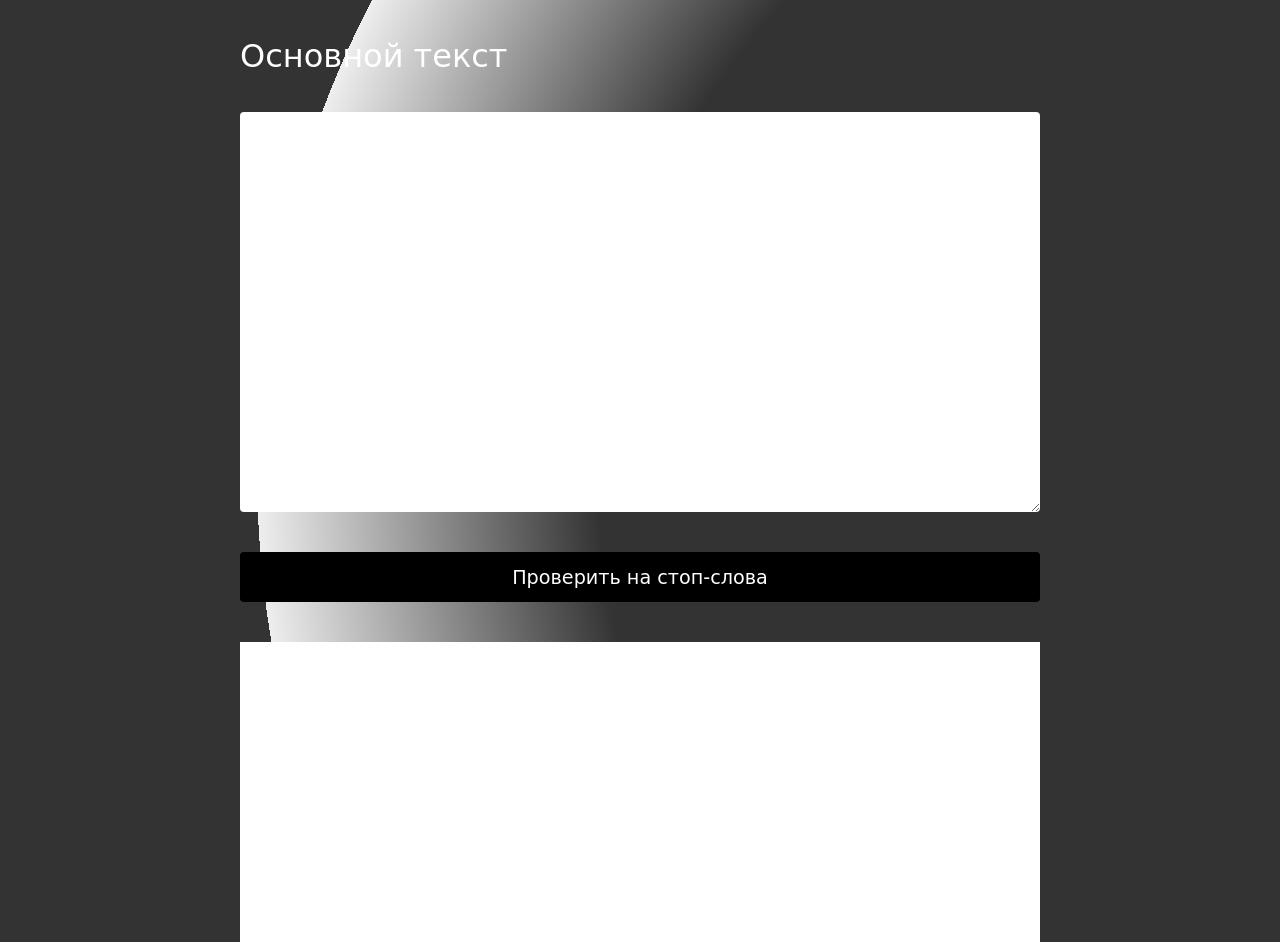
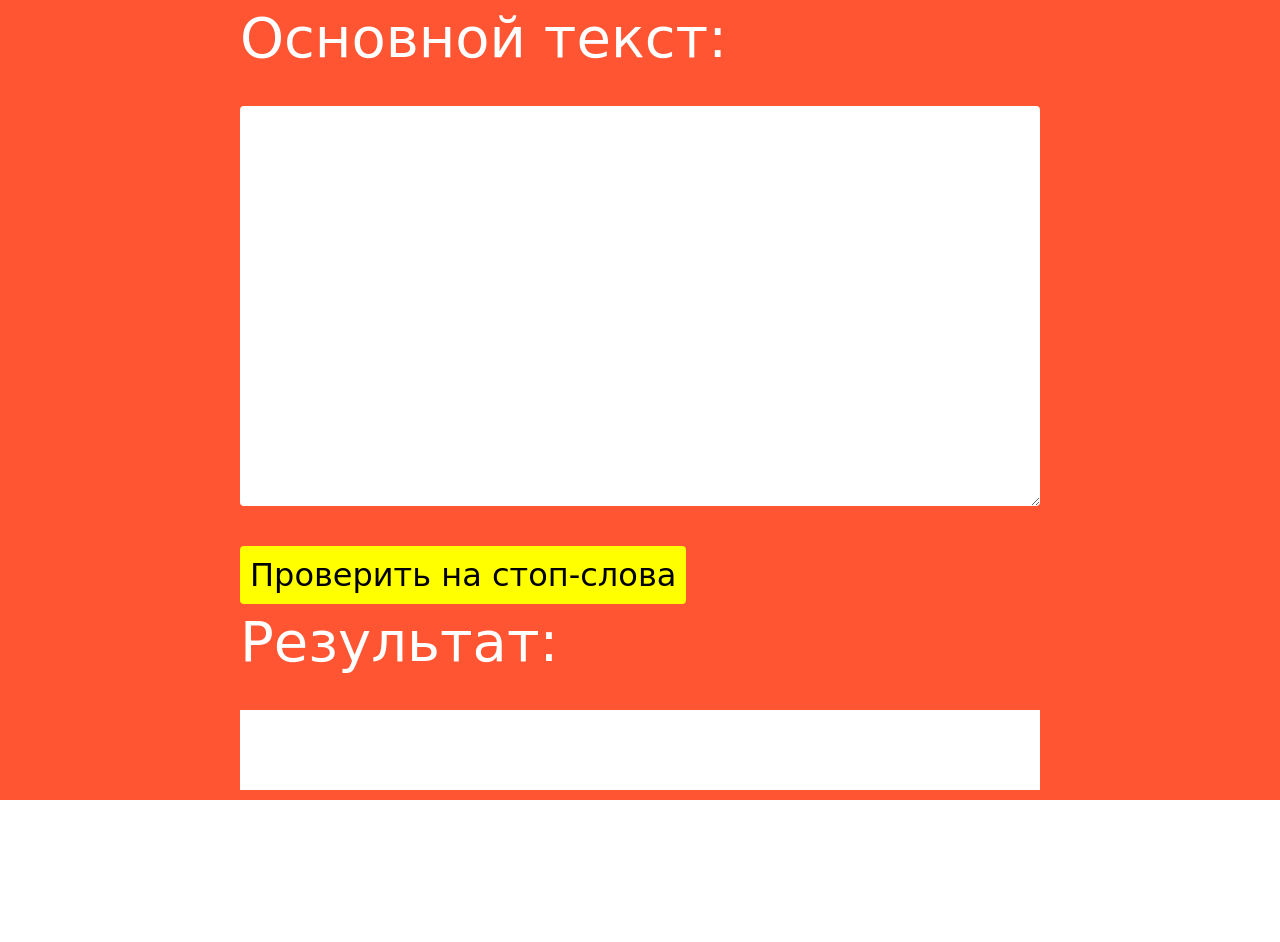
Before and after one commit to smsreader/smsreader.github.io, a plain HTML site: page index.html in a window 1280 px wide. After the commit the page ends 800 px from the top, so only its background shows below. Drawn offline with nearby package versions, Linux system fonts and the light colour scheme; a web font is replaced by a local one.

Commit message:
a little bit of design

```diff
--- a/index.html
+++ b/index.html
@@ -11,11 +11,15 @@
 <body>
 	<div class="page">
 		<form action="">
-			<label for="mainText">Основной текст</label>
+			<label for="mainText">Основной текст:</label>
 			<textarea name="mainText"></textarea>
 			<input type="submit" value="Проверить на стоп-слова">
 		</form>
-		<div class="result"></div>
+		<div class="result__block">
+			<h2 class="result__heading">Результат:</h2>
+			<div class="result"></div>
+		</div>
+
 	</div>
 	<script src="script/stopwords.js"></script>
 	<script src="script/toxicwords.js"></script>
--- a/style/style.css
+++ b/style/style.css
@@ -1,7 +1,7 @@
 .page {
     font-family: 'Forum', cursive;
     min-height: 100vh;
-    background-image: radial-gradient(circle at 100%, #333, #333 50%, #eee 75%, #333 75%);
+    background-color: #ff5533;
     display: flex;
     flex-direction: column;
     align-items: center;
@@ -9,12 +9,13 @@
 }
 
 label {
-    font-size: 2em;
+    font-size: 3.5em;
     color: white;
     margin-top: 40px;
+    border-radius: 4px;
 }
 
-label, textarea, input {
+textarea, input {
     display: block;
     border-radius: 4px;
 }
@@ -24,7 +25,7 @@ textarea {
     width: 800px;
     height: 400px;
     border: 0;
-    font-size: 1.2em;
+    font-size: 2em;
     font-family: 'Forum', cursive;
     box-sizing: border-box;
     padding: 10px;
@@ -35,26 +36,32 @@ textarea:focus, input:focus {
 }
 
 input[type="submit"] {
-    width: 800px;
-    height: 50px;
-    border: 2px solid black;
-    background-color: black;
-    color: white;
-    font-size: 1.2em;
+    border: 0;
+    color: black;
+    font-size: 2em;
     cursor: pointer;
     display: block;
-    margin: auto;
     font-family: 'Forum', cursive;
+    box-sizing: border-box;
+    padding: 10px;
+    background-color: yellow;
 }
 
 input[type="submit"]:hover {
     opacity: .8;
 }
 
+.result__heading {
+    color: white;
+    font-size: 3.5em;
+}
+
 .result {
-    min-height: 300px;
+    box-sizing: border-box;
+    min-height: 80px;
     width: 800px;
     margin-top: 40px;
-    font-size: 1.2em;
+    font-size: 2em;
     background-color: white;
+    padding: 10px;
 }
```
